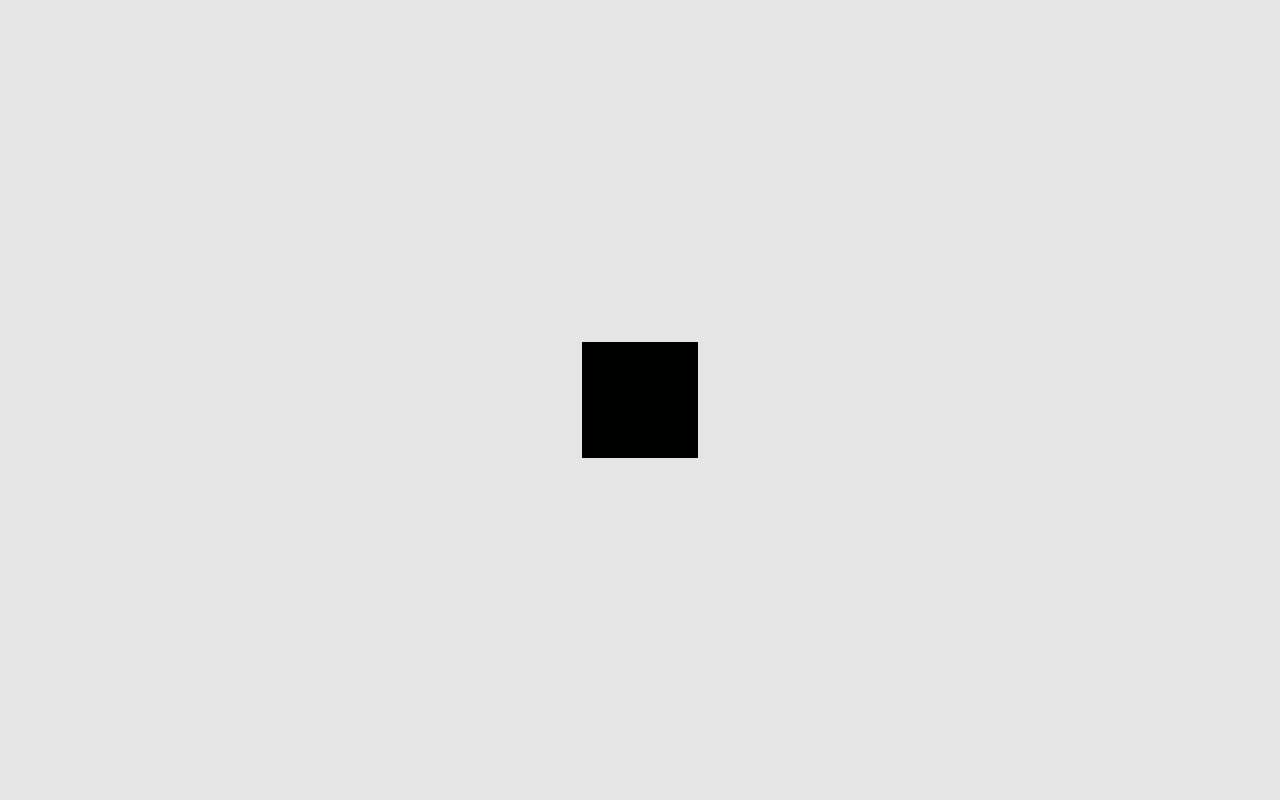
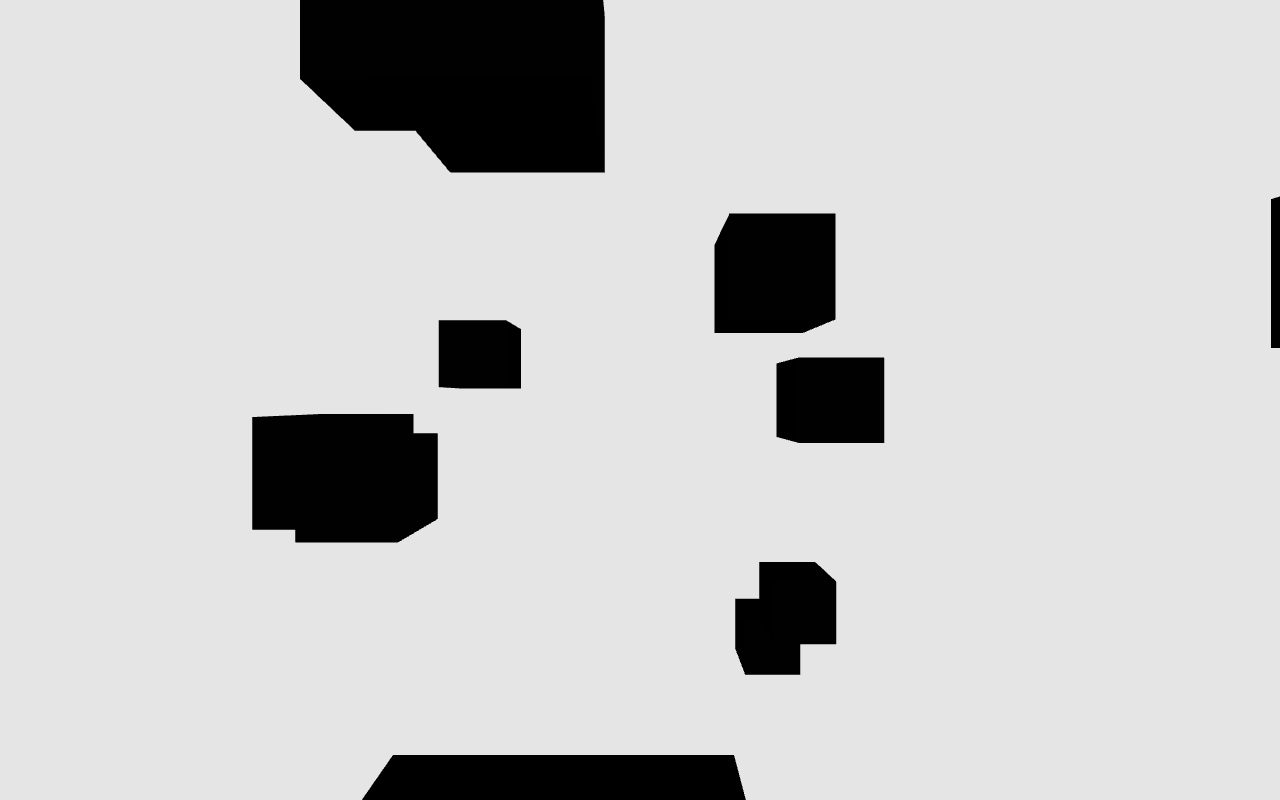
Before and after one commit to archspire-9k/Web-Progress, a plain HTML site: page threejs_tutorial/index.html in a window 1280 px wide. Drawn offline with nearby package versions, Linux system fonts and the light colour scheme.

Commit message:
create geometries inside for loop

```diff
--- a/threejs_tutorial/index.html
+++ b/threejs_tutorial/index.html
@@ -69,8 +69,17 @@
 
         // define shape, material, and create mesh from them
         var geometry = new THREE.BoxGeometry(1, 1, 1);
-        var material = new THREE.MeshLambertMaterial({ color: 0xffcc00 });
-        var box = new THREE.Mesh(geometry, material);
+        var material = new THREE.MeshLambertMaterial({ color: 0xf7f7f7 });
+
+        boxX = -10;
+        for (let i = 0; i < 15; i++) {
+            var box = new THREE.Mesh(geometry, material);
+            box.position.x = (Math.random() - 0.5) * 10;
+            box.position.y = (Math.random() - 0.5) * 10;
+            box.position.z = (Math.random() - 0.5) * 10;
+            scene.add(box);
+            boxX+=1;
+        }
 
         // position
         // box.position.set(-2, 2, 0);
@@ -80,8 +89,6 @@
 
         // scale
         // box.scale.set(1, 2, 1);
-
-        scene.add(box);
 
         var light = new THREE.PointLight(0xFFFFFF, 1, 500);
         light.position.set(10, 0, 25);
```
